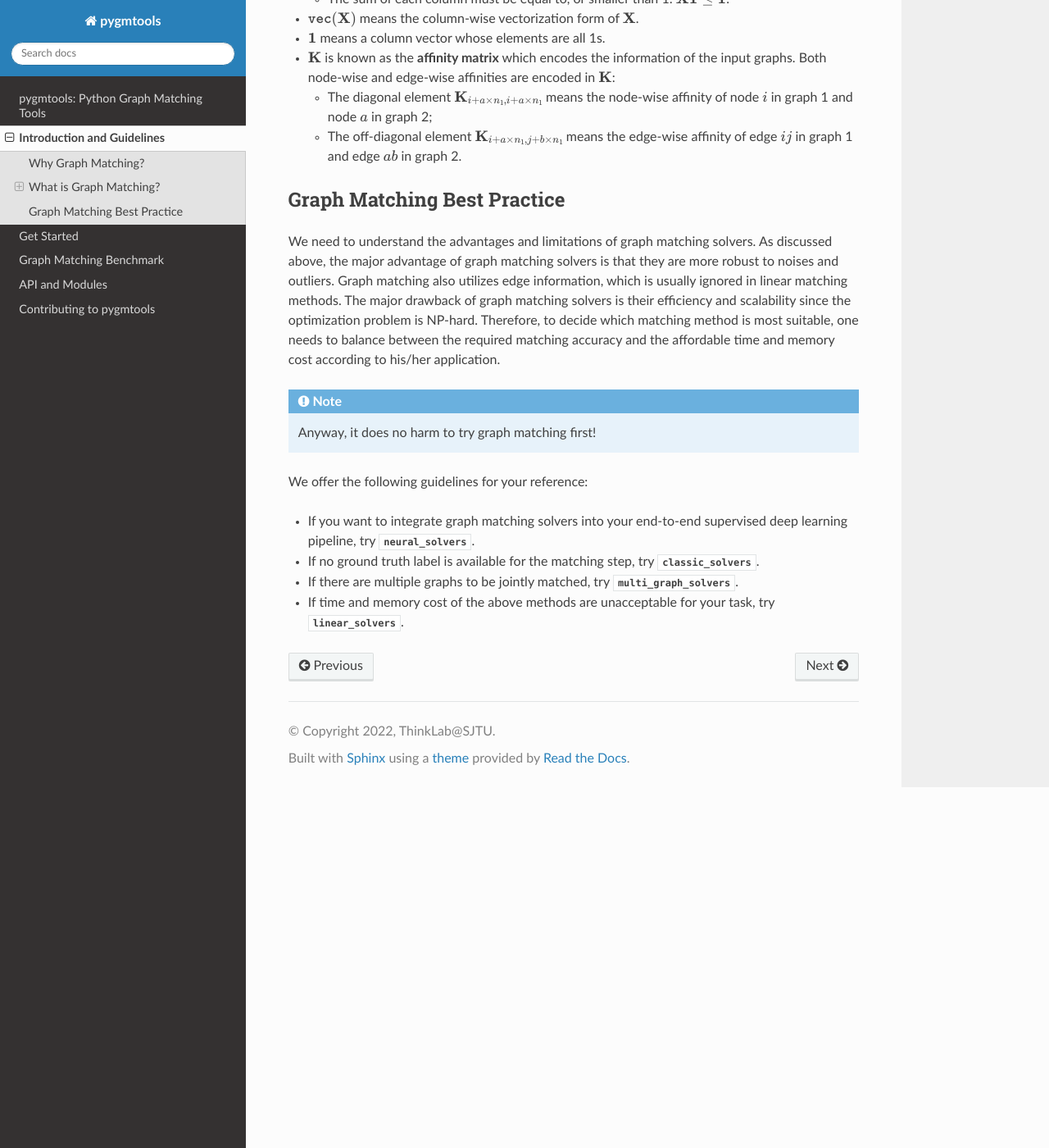
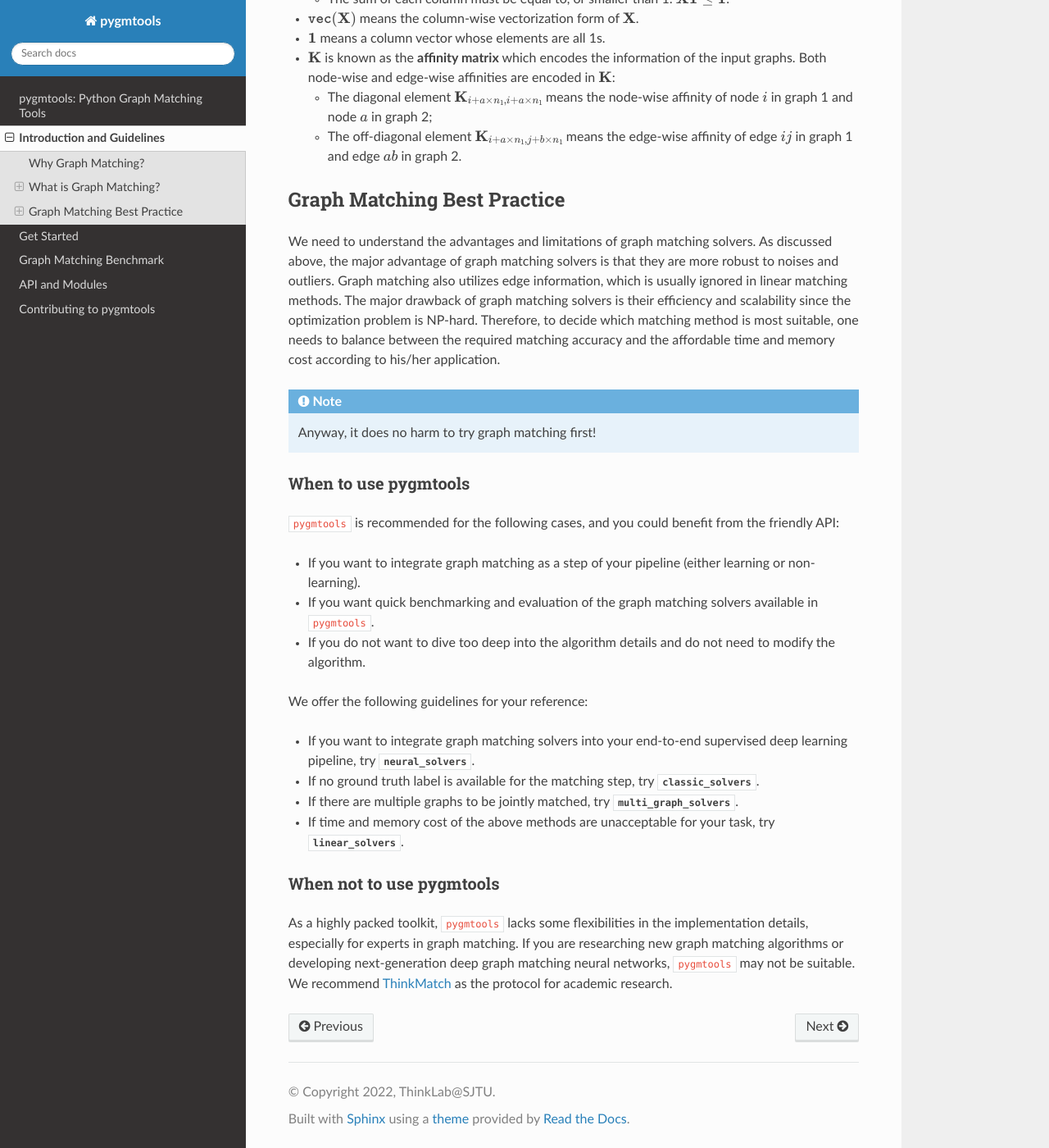
Before and after one commit to Thinklab-SJTU/pygmtools, a Sphinx documentation site: the page built from docs/guide/introduction.rst, in a window 1280 px wide and 1400 px high, scrolled down 3283 px. Shown: the whole window at 82% size. Built offline with Sphinx 7.4.7 and the Read the Docs theme 2.0.0, drawn with Linux system fonts in a browser that asks for light colours.

Commit message:
add when&when not guide

```diff
--- a/docs/guide/introduction.rst
+++ b/docs/guide/introduction.rst
@@ -117,6 +117,17 @@
 
     Anyway, it does no harm to try graph matching first!
 
+When to use pygmtools
+^^^^^^^^^^^^^^^^^^^^^^
+
+``pygmtools`` is recommended for the following cases, and you could benefit from the friendly API:
+
+* If you want to integrate graph matching as a step of your pipeline (either learning or non-learning).
+
+* If you want quick benchmarking and evaluation of the graph matching solvers available in ``pygmtools``.
+
+* If you do not want to dive too deep into the algorithm details and do not need to modify the algorithm.
+
 We offer the following guidelines for your reference:
 
 * If you want to integrate graph matching solvers into your end-to-end supervised deep learning pipeline, try
@@ -127,3 +138,11 @@
 * If there are multiple graphs to be jointly matched, try :mod:`~pygmtools.multi_graph_solvers`.
 
 * If time and memory cost of the above methods are unacceptable for your task, try :mod:`~pygmtools.linear_solvers`.
+
+When not to use pygmtools
+^^^^^^^^^^^^^^^^^^^^^^^^^^
+
+As a highly packed toolkit, ``pygmtools`` lacks some flexibilities in the implementation details, especially for
+experts in graph matching. If you are researching new graph matching algorithms or developing next-generation deep
+graph matching neural networks, ``pygmtools`` may not be suitable. We recommend
+`ThinkMatch <https://github.com/Thinklab-SJTU/ThinkMatch>`_ as the protocol for academic research.
```
